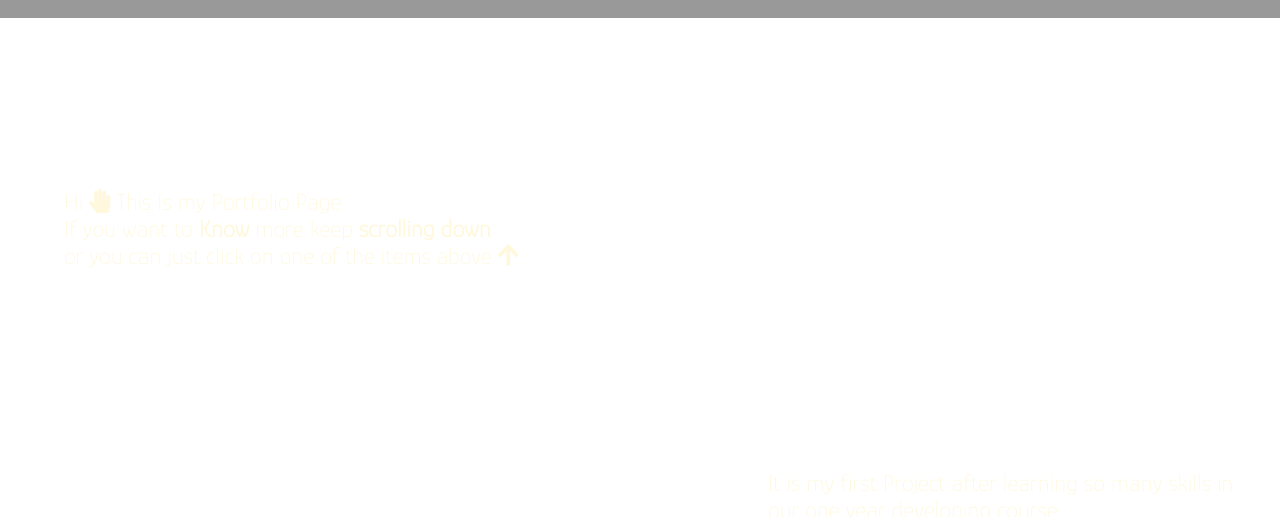
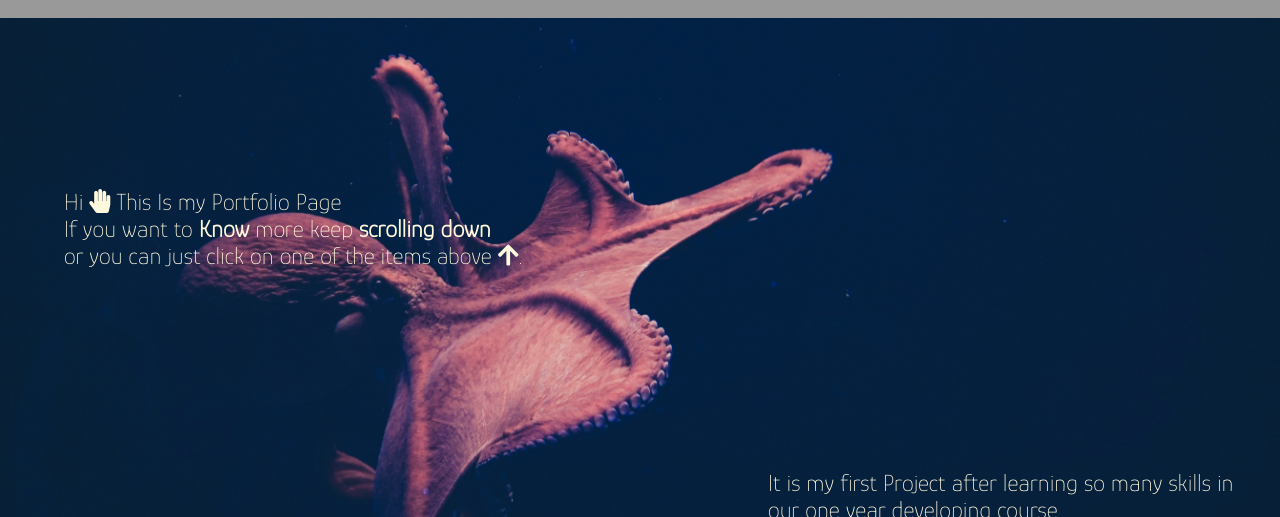
Before and after one commit to E06-2/uib-final-project-walaaalkasim, a plain HTML site: page index.html in a window 1280 px wide. Shown: the part 62-579 px from the top of the page. Drawn offline with nearby package versions, Linux system fonts and the light colour scheme; files that its build step writes are made by us from their sources; the site is published under a folder, as on GitHub Pages, so addresses that start at the root find nothing.

Commit message:
img changes

```diff
--- a/css/style.scss
+++ b/css/style.scss
@@ -133,7 +133,7 @@ header {
 }
 
 .home {
-  background-image: url(/imgs/isabel-galvez-i54owgDjXeY-unsplash.jpg);
+  background-image: url(../imgs/isabel-galvez-i54owgDjXeY-unsplash.jpg);
   background-size: cover;
   height: 100vh;
   margin-top: 10vh;
```
